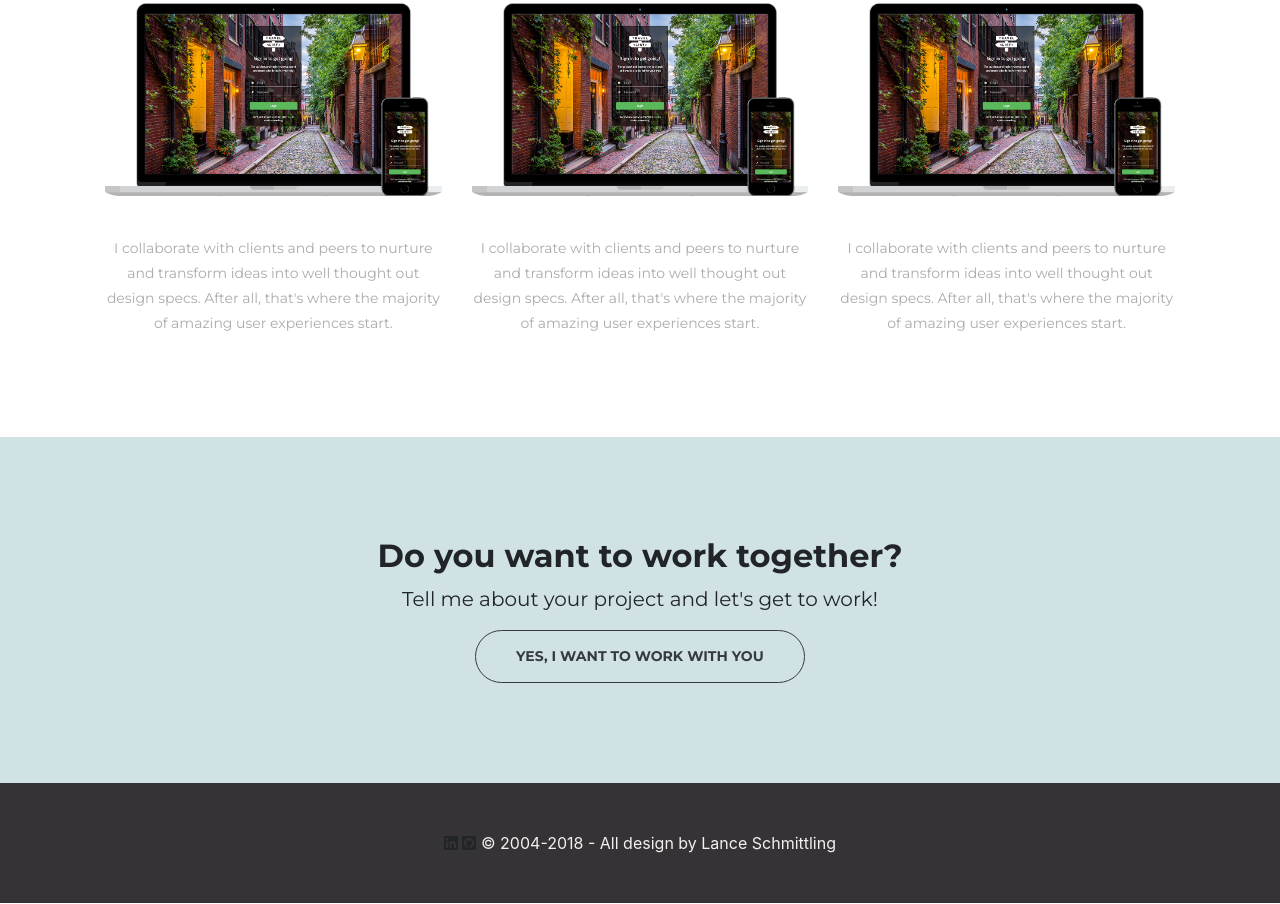
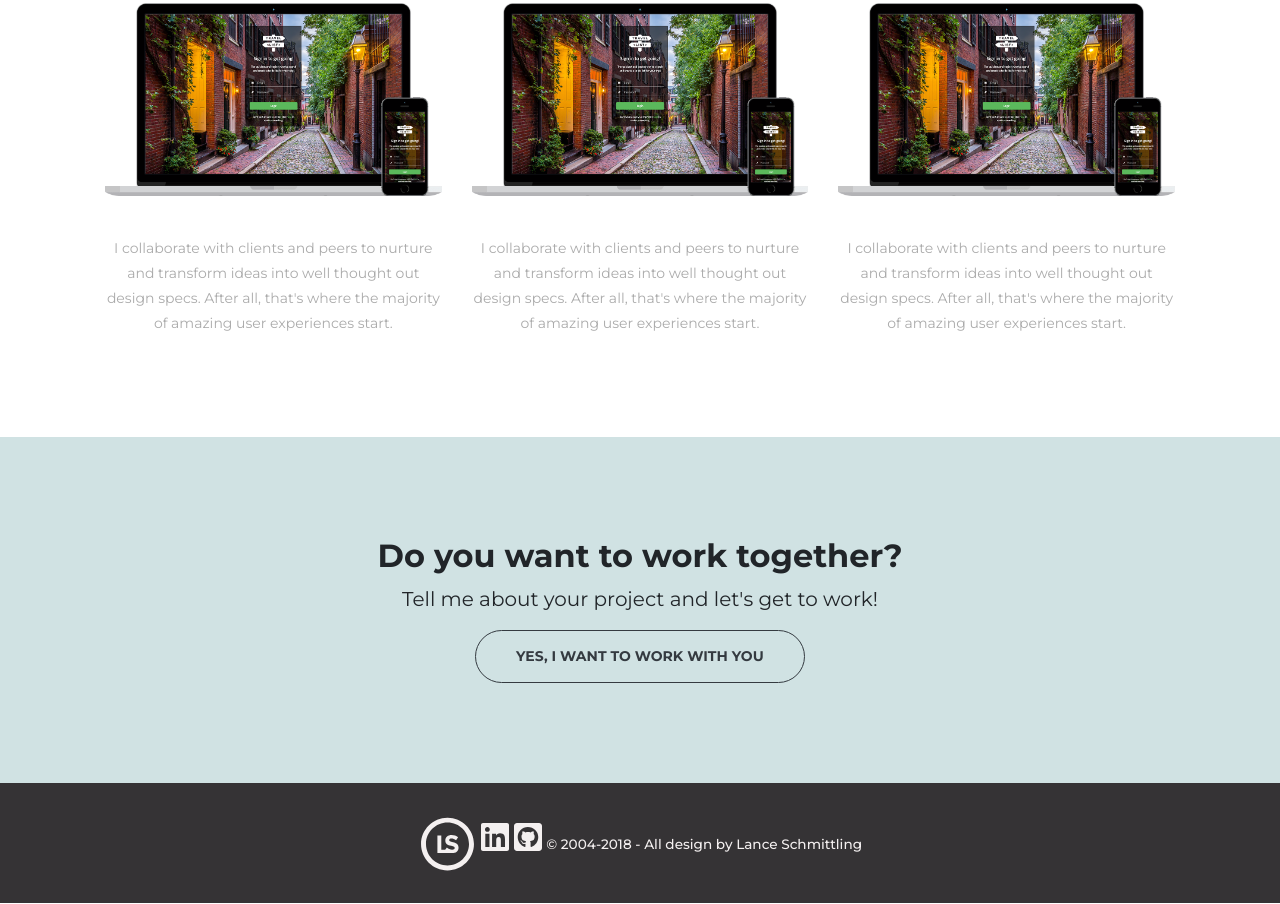
Before and after one commit to lancehenry/lanceschmance.github.io, a plain HTML site: page index.html in a window 1280 px wide. Shown: the part 2835-3739 px from the top of the page. Drawn offline with nearby package versions, Linux system fonts and the light colour scheme; a script that the page names is missing.

Commit message:
Changed some footer styles and added icons

```diff
--- a/assets/css/style.css
+++ b/assets/css/style.css
@@ -268,6 +268,17 @@ p {
     background-color: #353335;
 }
 
+.footer-logo {
+    height: 60px;
+}
+
+.foot-icon {
+    color: #f4f0f0;
+}
+
 .by-line {
     color: #f4f0f0;
+    font-family: 'Montserrat', sans-serif;
+    font-weight: 500;
+    font-size: .85em;
 }
--- a/index.html
+++ b/index.html
@@ -244,8 +244,9 @@
         <!-- Footer Content -->
         <footer class="footer">
             <div class="container text-center">
-                <i class="fab fa-linkedin"></i>
-                <i class="fab fa-github-square"></i>
+                <img class="footer-logo" src="assets/images/footer-logo.svg" alt="">
+                <i class="fab fa-linkedin fa-2x foot-icon"></i>
+                <i class="fab fa-github-square fa-2x foot-icon"></i>
                 <span class="by-line">© 2004-2018 - All design by Lance Schmittling</span>
             </div>
         </footer>
```
Also changed, not shown: assets/images/footer-logo.svg (added).
